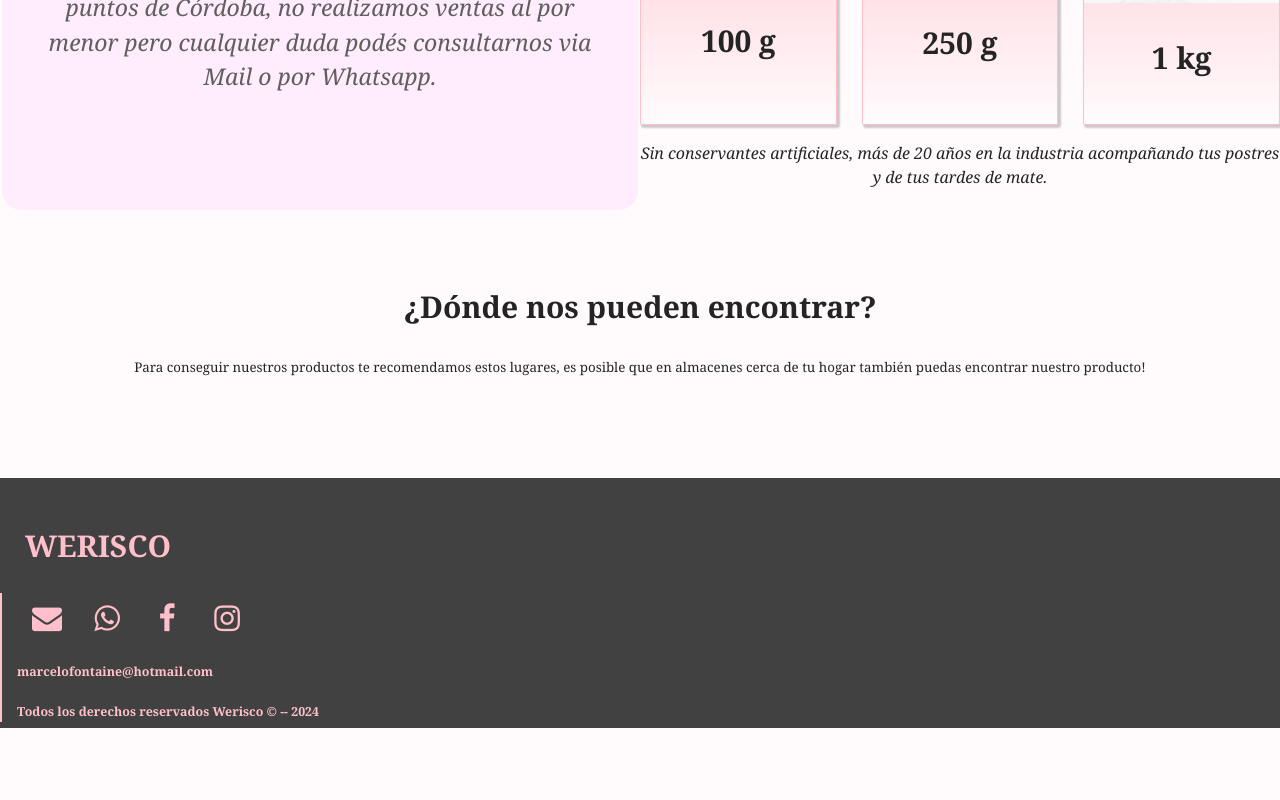
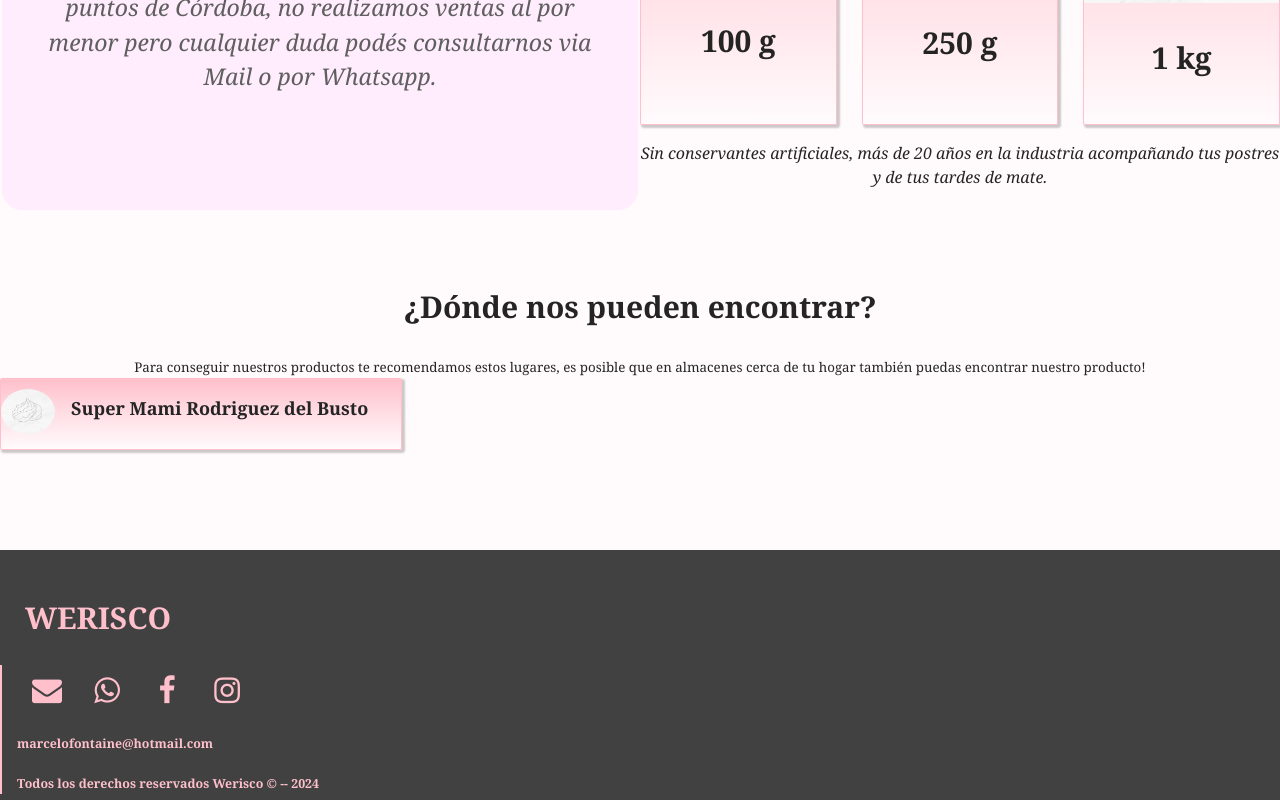
Before and after one commit to IgnacioFontaine/LandingWerisco, a React (Vite) app in the folder client/: page / in a window 1280 px wide. Shown: the part 758-1558 px from the top of the page. Before the commit the page ends 1486 px from the top, so only its background shows below. Built offline with nearby package versions, Linux system fonts and the light colour scheme.

Commit message:
cambio en locations

```diff
--- a/client/src/assets/Components/Locations/locations.css
+++ b/client/src/assets/Components/Locations/locations.css
@@ -1,29 +1,31 @@
 
 
-.Card {
+.Place {
   border: 1px solid pink;
-  width: 200px;
-  height: 100px;
+  width: 400px;
+  height: 70px;
   background: linear-gradient(to bottom, pink, #FFFBFD);
   border-radius: 2px;
   box-shadow: 2px 2px 2px 1px rgba(0, 0, 0, 0.2);
+  display: flex;
 }
 
-.image-card {
+.image-place {
   text-align: start;
 }
 
 .image-place img {
   max-width: 100%;
-  max-height: 100px;
+  max-height: 45px;
   border-radius: 50%;
+  margin-top: 10px;
 }
 
 .name-place {
-
   text-align: center;
+  font-size: 18px;
   padding: 1px;
-  margin: 0px;
+  margin: 15px;
 }
 
 
--- a/client/src/assets/Components/Locations/locations.jsx
+++ b/client/src/assets/Components/Locations/locations.jsx
@@ -1,12 +1,14 @@
 import "./locations.css"
+import merengue_imagen from "../../Image/100grImage.png"
 
-const Places = ({ id, name, ref }) => {
-  <div className="Place">
+
+const PlaceCard = ({ id, name}) => {
+  <div className="Place" key={id}>
         <div className="image-place">
-          <img src={image} alt="Merengue" />
+          {/* <img src={merengue_imagen} alt="Merengue" /> */}
         </div>
-        <div className="name-place">
-        <h2>{name}</h2>
+        <div >
+          <h2 className="name-place">{name}</h2>
         </div>
   </div>
 }
@@ -14,26 +16,33 @@ const Places = ({ id, name, ref }) => {
 
 function AllPlaces() {
   const places = [
-    { id: 4, name: "Super Mami Rodriguez del Busto", ref: "" },
-    { id: 5, name: "Super Mami Ruta 20", ref: "" },
-    { id: 6, name: "Super Mami Circunvalación", ref: "" },
-    { id: 7, name: "Super Mami 60 Cuadras", ref: "" },
-    { id: 8, name: "Super Mami Salsipuedes", ref: "" },
-    { id: 9, name: "Super Mami Alta Gracia", ref: "" },
-    { id: 10, name: "Super Mami San Vicente", ref: "" },
-    { id: 11, name: "Tadicor", ref: "" },
-    { id: 12, name: "La Reposterita", ref: "" },
-    { id: 13, name: "Cipriano", ref: "" },
-    { id: 14, name: "Gloria", ref: "" },
-    { id: 15, name: "", ref: "" },]
+    { id: 4, name: "Super Mami Rodriguez del Busto" },
+    { id: 5, name: "Super Mami Ruta 20" },
+    { id: 6, name: "Super Mami Circunvalación" },
+    { id: 7, name: "Super Mami 60 Cuadras" },
+    { id: 8, name: "Super Mami Salsipuedes" },
+    { id: 9, name: "Super Mami Alta Gracia" },
+    { id: 10, name: "Super Mami San Vicente" },
+    { id: 11, name: "Tadicor" },
+    { id: 12, name: "La Reposterita" },
+    { id: 13, name: "Cipriano" },
+    { id: 14, name: "Gloria" },
+    { id: 15, name: "" },]
 
   return (
     <div >
-      <section id="productos"  >
-        {places.map(place =>
-          <Places key={place.id} name={place.name} ref={place.image} />)}
+      <section id="productos" className="places-contenedor"  >
+        {/* {places.map(place =>
+          <PlaceCard key={place.id} name={place.name} />)} */}
+        <div className="Place" key={places[0].id}>
+        <div className="image-place">
+          <img src={merengue_imagen} alt="Merengue" />
+        </div>
+        <div >
+          <h2 className="name-place">{places[0].name}</h2>
+        </div>
+  </div>
       </section>
-
     </div>
   )
 }
@@ -49,7 +58,10 @@ function Locations() {
             Para conseguir nuestros productos te recomendamos estos lugares, es
             posible que en almacenes cerca de tu hogar también puedas encontrar
             nuestro producto!
-          </small>
+        </small>
+        <div>
+          <AllPlaces />
+        </div>
       </section>
     </>
   )
```
